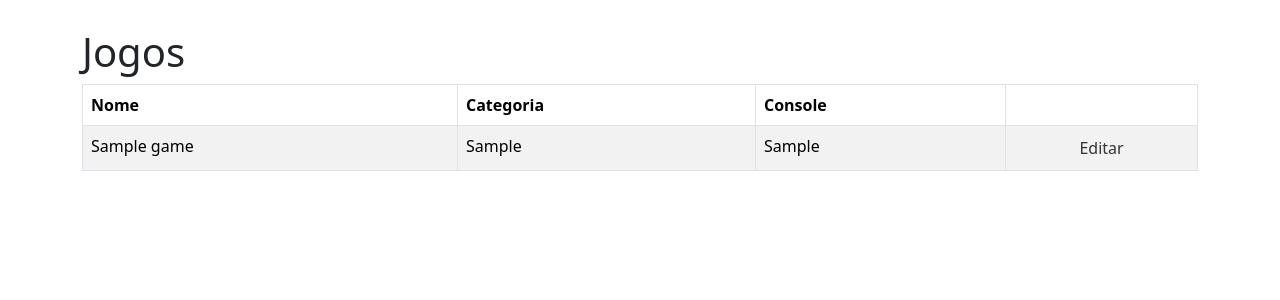
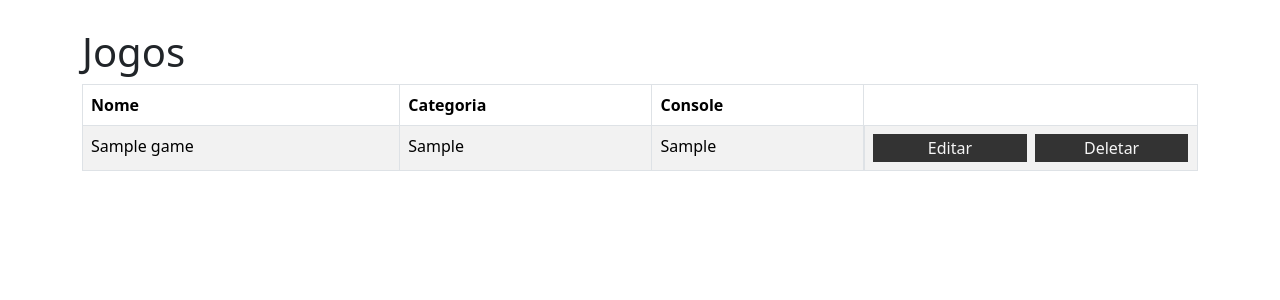
Before and after one commit to matheusn3silva/gamelibrary, a Flask app: page / in a window 1280 px wide. Shown: the part 72-372 px from the top of the page. Run offline with Flask 2, Linux system fonts and the light colour scheme; tables that the repository leaves empty hold one stand-in row (values such as "Sample post"); some libraries are stand-ins or nearby versions.

Commit message:
Funcionalidade de deletar jogo

```diff
--- a/static/style.css
+++ b/static/style.css
@@ -37,9 +37,17 @@ nav {
     }
 }
 
-td > a {
-    width: 100%;
-    display: block;
-    text-align: center;
-    padding: 2px 0;
+td#buttons-games {
+    display: flex;
+    gap: 8px;
+
+
+    a {
+        width: 100%;
+        display: block;
+        text-align: center;
+        padding: 2px 0;
+        background: #333;
+        color: #f6f6f6;
+    }
 }
--- a/templates/list.html
+++ b/templates/list.html
@@ -15,7 +15,10 @@
         <td>{{ game.name }}</td>
         <td>{{ game.category }}</td>
         <td>{{ game.console }}</td>
-        <td><a href="{{ url_for('editGame', id=game.id) }}">Editar</a></td>
+        <td id="buttons-games">
+            <a href="{{ url_for('editGame', id=game.id) }}">Editar</a>
+            <a href="{{ url_for('deleteGame', id=game.id) }}">Deletar</a>
+        </td>
     </tr>
 
 
--- a/views.py
+++ b/views.py
@@ -58,6 +58,17 @@ def updateGame():
 
 # ==========================DELETE GAME=================================
 
+@app.route('/delete/<int:id>')
+def deleteGame(id):
+    if 'logged_user' not in session or session['logged_user'] == None:
+        return redirect(url_for('login'))
+
+    Games.query.filter_by(id=id).delete()
+    db.session.commit()
+
+    flash(f'Jogo deletado com sucesso!')
+
+    return redirect(url_for('index'))
 
 # ==========================LOGIN AUTHENTICATE==========================
 
```
